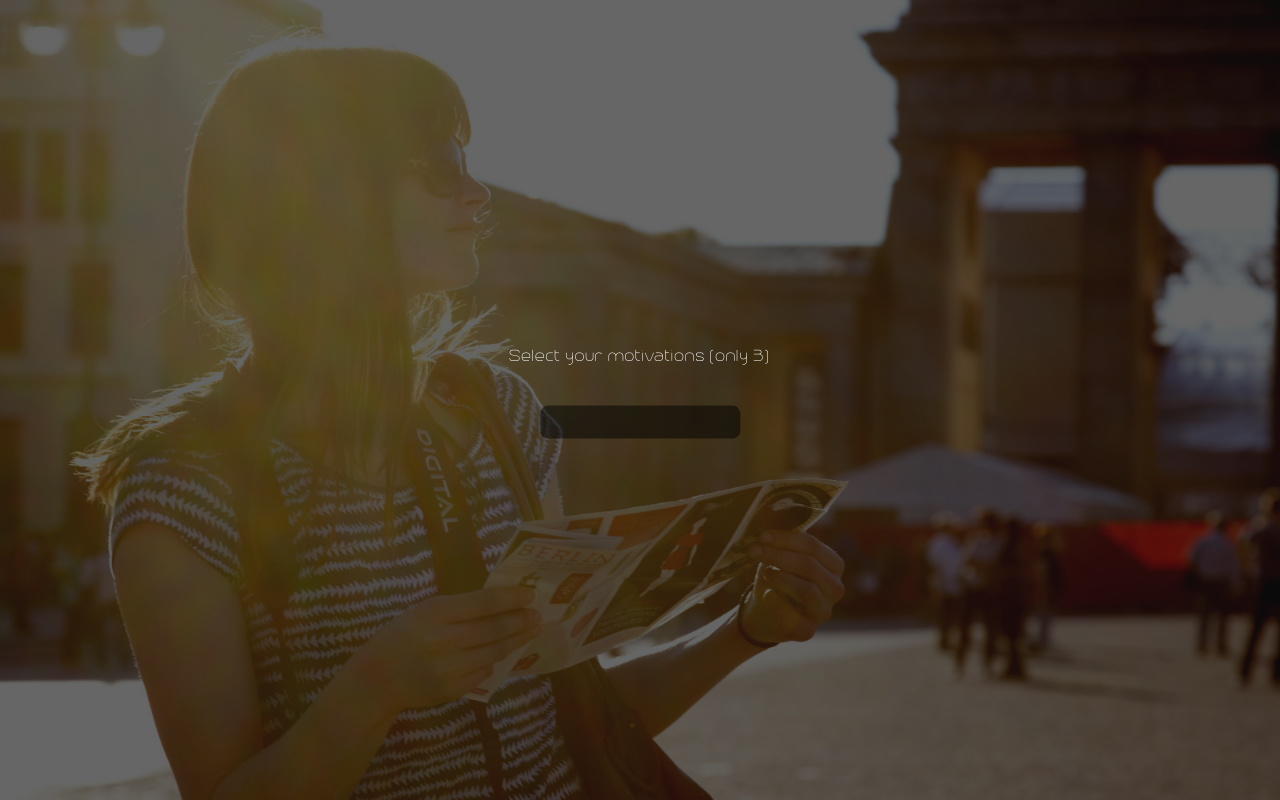
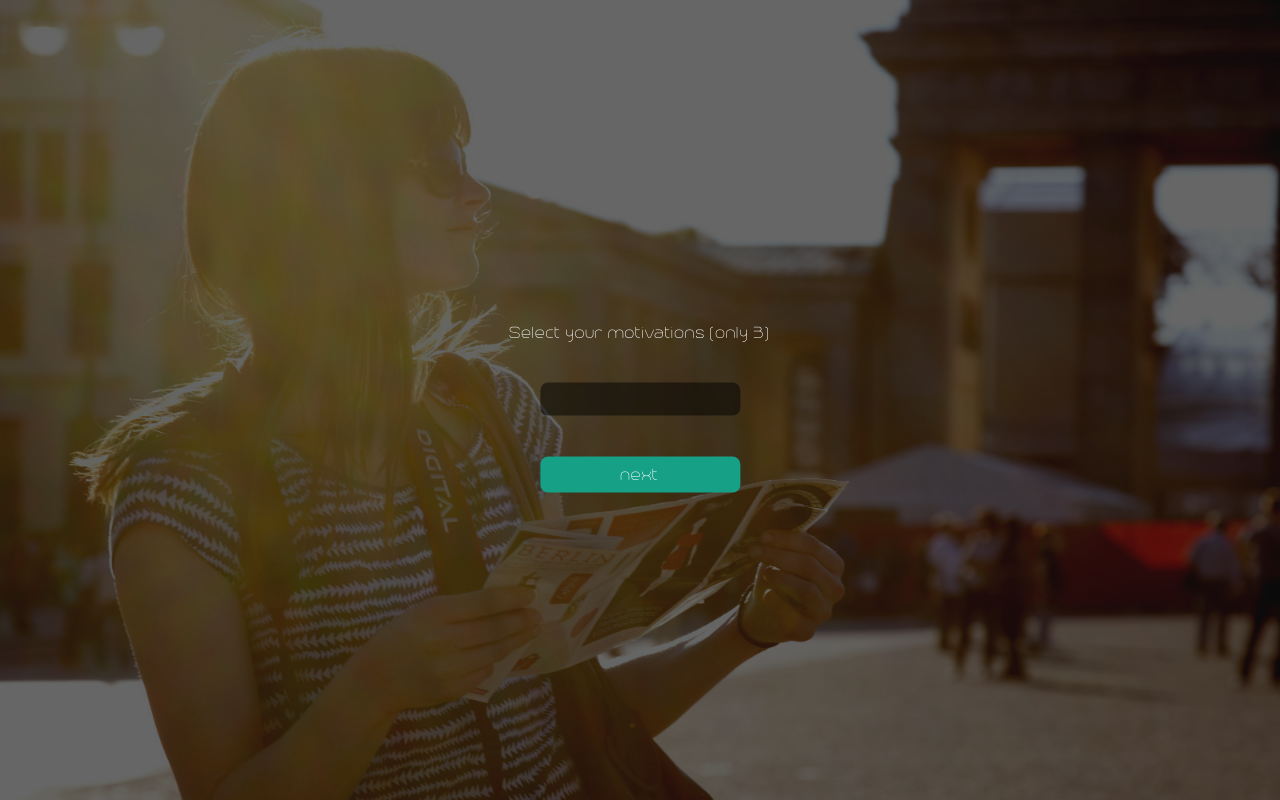
Before and after one commit to qwerty1917/garageworks-reco-tour, a Django app: template toureco_app/templates/toureco_app/choice_motive.html in a window 1280 px wide. Run offline with Django 3.2, Linux system fonts and the light colour scheme; the template is opened without the code that fills it, so the values that code supplies are empty, except form fields; form fields are guessed from the names that the template uses.

Commit message:
change input to button

```diff
--- a/toureco_app/templates/toureco_app/base.html
+++ b/toureco_app/templates/toureco_app/base.html
@@ -4,6 +4,7 @@
 <html>
     <head>
         <meta charset="utf-8">
+        <meta name="viewport" content="width=device-width, initial-scale=1">
         <title>Toureco</title>
         <link rel="stylesheet" href="{% static 'toureco_app/css/style.css' %}" media="screen" title="no title" charset="utf-8">
         <link rel="stylesheet" href="{% static 'toureco_app/css/font.css' %}" media="screen" title="no title" charset="utf-8">
--- a/toureco_app/templates/toureco_app/choice_accompany.html
+++ b/toureco_app/templates/toureco_app/choice_accompany.html
@@ -19,8 +19,9 @@
                     {% endfor %}
                 {% endif %}
             </p>
-            <input class="next-action btn btn-regular btn-clr-green margin-tb-sm font-clr-white font-trench font-20p hover-fade"
-                type="submit" value="next"/>
+            <button class="next-action btn btn-regular btn-clr-green margin-tb-sm font-clr-white font-trench font-20p hover-fade">
+                next
+            </button>
         </form>
     </div>
 </div>
--- a/toureco_app/templates/toureco_app/choice_accompany_num.html
+++ b/toureco_app/templates/toureco_app/choice_accompany_num.html
@@ -19,8 +19,9 @@
                     {% endfor %}
                 {% endif %}
             </p>
-            <input class="next-action btn btn-regular btn-clr-green margin-tb-sm font-clr-white font-trench font-20p hover-fade"
-                type="submit" value="next"/>
+            <button class="next-action btn btn-regular btn-clr-green margin-tb-sm font-clr-white font-trench font-20p hover-fade">
+                next
+            </button>
         </form>
     </div>
 </div>
--- a/toureco_app/templates/toureco_app/choice_expense.html
+++ b/toureco_app/templates/toureco_app/choice_expense.html
@@ -19,8 +19,9 @@
                     {% endfor %}
                 {% endif %}
             </p>
-            <input class="next-action btn btn-regular btn-clr-green margin-tb-sm font-clr-white font-trench font-20p hover-fade"
-                type="submit" value="next"/>
+            <button class="next-action btn btn-regular btn-clr-green margin-tb-sm font-clr-white font-trench font-20p hover-fade">
+                next
+            </button>
         </form>
     </div>
 </div>
--- a/toureco_app/templates/toureco_app/choice_motive.html
+++ b/toureco_app/templates/toureco_app/choice_motive.html
@@ -21,8 +21,9 @@
                     {% endfor %}
                 {% endif %}
             </p>
-            <input class="next-action btn btn-regular btn-clr-green margin-tb-sm font-clr-white font-trench font-20p hover-fade hide"
-                type="submit" value="next"/>
+            <button class="next-action btn btn-regular btn-clr-green margin-tb-sm font-clr-white font-trench font-20p hover-fade">
+                next
+            </button>
         </form>
     </div>
 </div>
--- a/toureco_app/templates/toureco_app/choice_stay_period.html
+++ b/toureco_app/templates/toureco_app/choice_stay_period.html
@@ -19,8 +19,9 @@
                     {% endfor %}
                 {% endif %}
             </p>
-            <input class="next-action btn btn-regular btn-clr-green margin-tb-sm font-clr-white font-trench font-20p hover-fade"
-                type="submit" value="next"/>
+            <button class="next-action btn btn-regular btn-clr-green margin-tb-sm font-clr-white font-trench font-20p hover-fade">
+                next
+            </button>
         </form>
     </div>
 </div>
```
Also changed, not shown: db.sqlite3.
